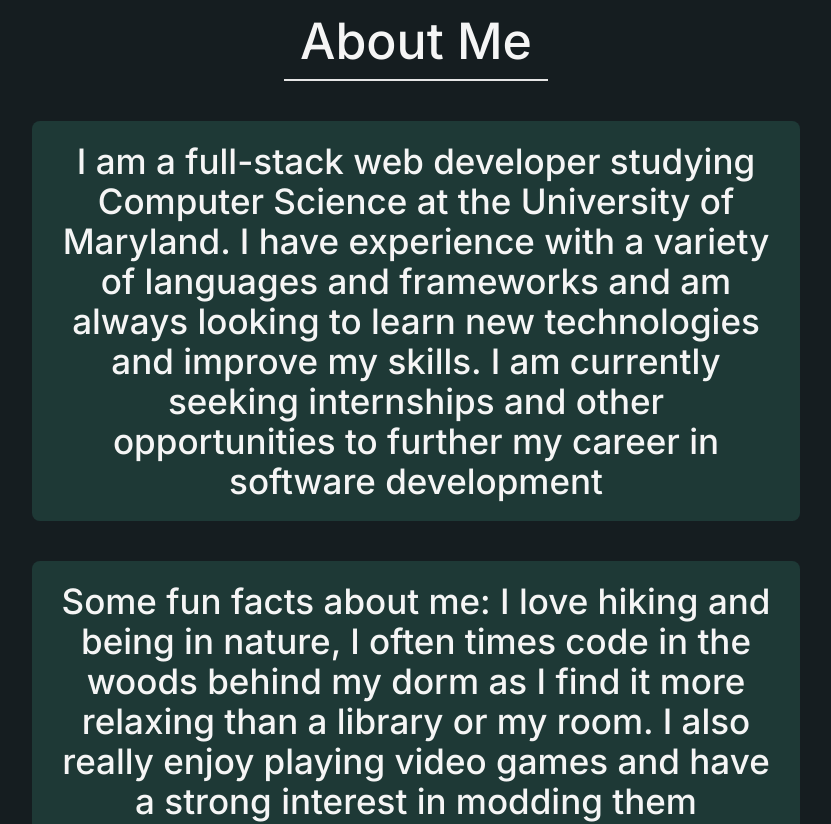
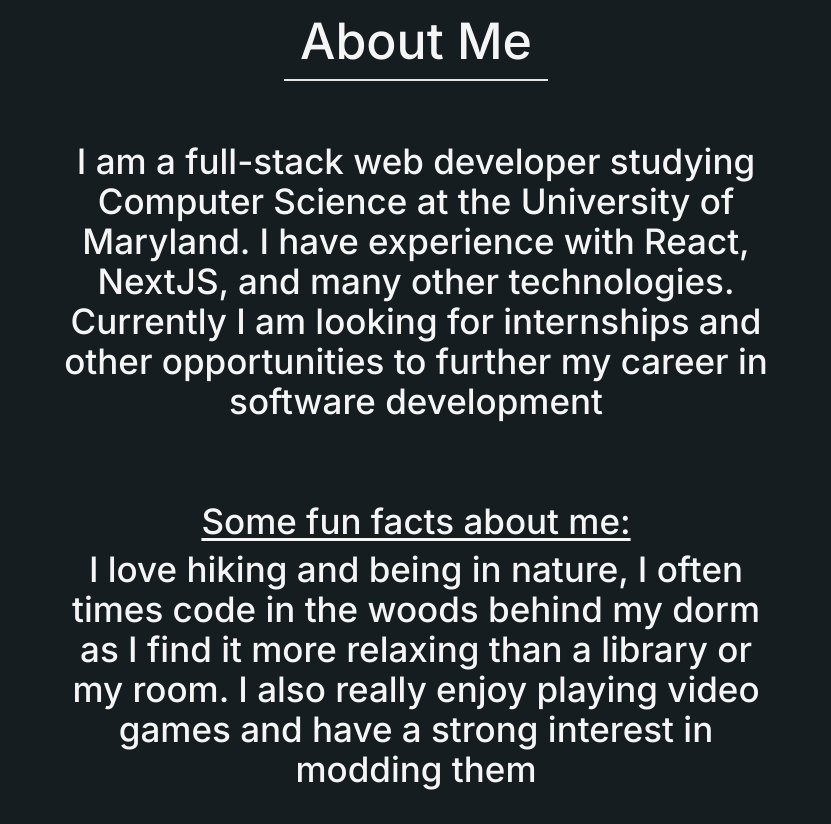
Before and after one commit to WillGraham36/personal-website, a Next.js app: page /about in a window 1280 px wide. Shown: the part 200-1024 px from the top of the page, without its empty margins (224-1055 px from the left). Built offline with nearby package versions, Linux system fonts and the light colour scheme.

Commit message:
added project descriptions and changed background of about me section

```diff
--- a/app/projects/[projectId]/page.tsx
+++ b/app/projects/[projectId]/page.tsx
@@ -72,7 +72,7 @@ const ProjectPage = async ({
 						width={1024}
   						height={768}
 						alt="Caprice Cover Image"
-						className="rounded-t-lg w-full h-full object-cover"
+						className="rounded-lg w-full h-full object-cover"
 					/>
 					<div className='flex items-center w-full h-full justify-center flex-col pt-6'>
 						<h1 className="text-muted font-medium text-[40px] md:text-[50px] border-b-2 text-center">
--- a/components/AboutMe.tsx
+++ b/components/AboutMe.tsx
@@ -4,9 +4,9 @@ import { useMediaQuery } from 'usehooks-ts'
 const AboutMe = () => {
     const isMobile = useMediaQuery("(max-width: 768px)");
 
-    const aboutMeString = "I am a full-stack web developer studying Computer Science at the University of Maryland. I have experience with a variety of languages and frameworks and am always looking to learn new technologies and improve my skills. I am currently seeking internships and other opportunities to further my career in software development"
+    const aboutMeString = "I am a full-stack web developer studying Computer Science at the University of Maryland. I have experience with React, NextJS, and many other technologies. Currently I am looking for internships and other opportunities to further my career in software development"
 
-    const funFactString = "Some fun facts about me: I love hiking and being in nature, I often times code in the woods behind my dorm as I find it more relaxing than a library or my room. I also really enjoy playing video games and have a strong interest in modding them"
+    const funFactString = "I love hiking and being in nature, I often times code in the woods behind my dorm as I find it more relaxing than a library or my room. I also really enjoy playing video games and have a strong interest in modding them"
 
 
   return (
@@ -14,15 +14,16 @@ const AboutMe = () => {
         <h1 className="text-muted font-medium text-[50px] border-b-2 px-4">
             About Me
         </h1>
-        <div className="bg-[#1e3936] p-5 rounded-lg mx-[10%] md:mx-[20%]">
+        <div className="p-5 rounded-lg mx-[10%] md:mx-[20%]">
             <h3 className="text-muted font-medium text-lg md:text-[35px] md:leading-10 lg:text-[25px] xl:text-[35px] text-center">
                 {aboutMeString}
             </h3>
         </div>
         {!isMobile &&
-            <div className="bg-[#1e3936] p-5 rounded-lg mx-[10%] md:mx-[20%]">
+            <div className="p-5 rounded-lg mx-[10%] md:mx-[20%]">
                 <h3 className="text-muted font-medium text-lg md:text-[35px] md:leading-10 lg:text-[25px] xl:text-[35px] text-center">
-                    {funFactString}
+                    <h3 className='underline underline-offset-4 pb-2'>Some fun facts about me: </h3>
+                    <span> {funFactString} </span>
                 </h3>
             </div>}
     </div>
```
Also changed, not shown: app/projects/projects-list.json (+6 -6 lines).
